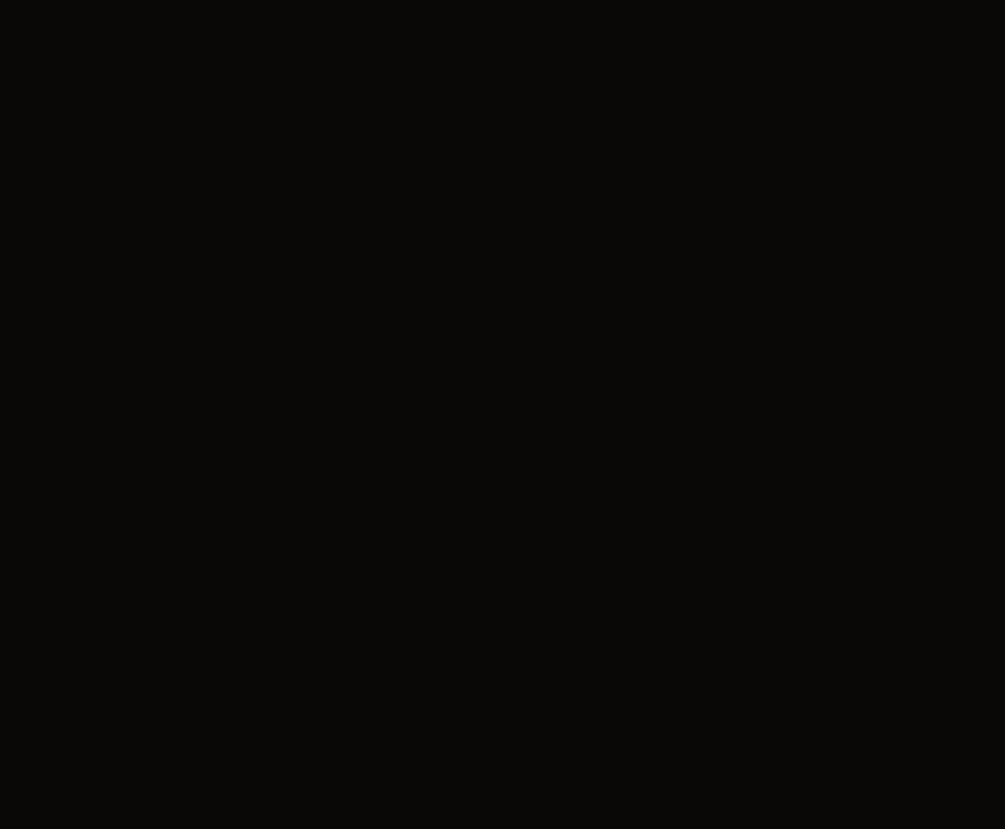
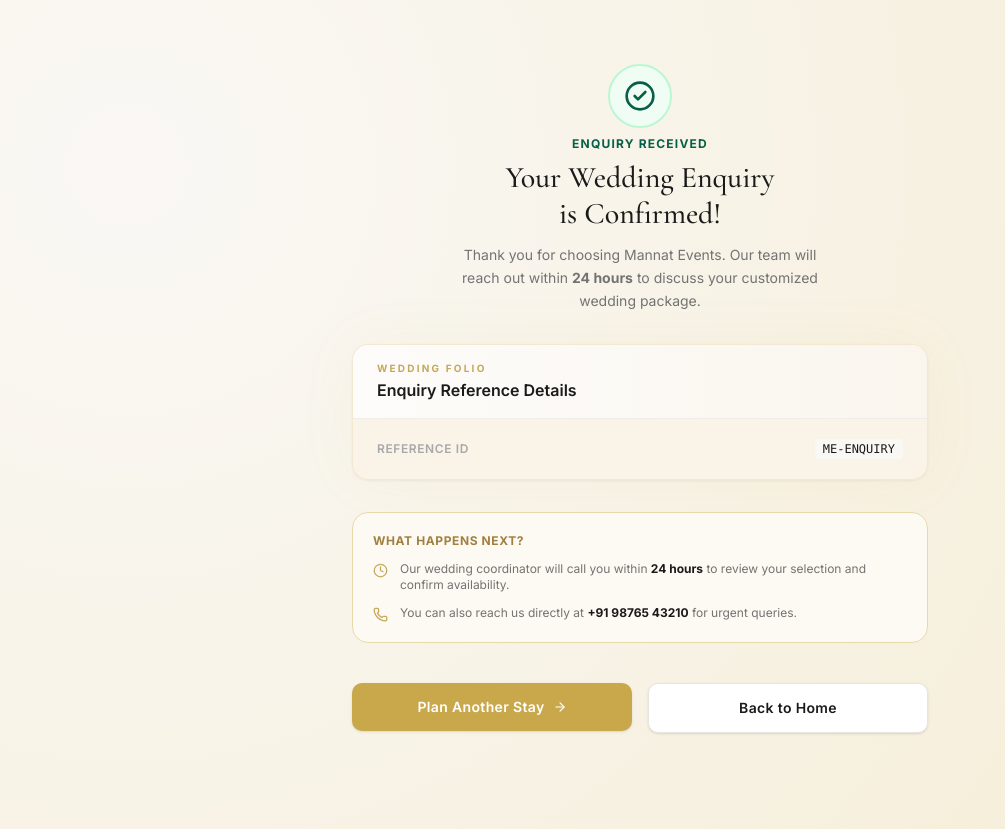
Before and after one commit to tanujpargai/mannat-events, a Next.js app: page /booking/confirmation in a window 1280 px wide. Before the commit this address had no page. Shown: the whole page, without its empty margins (0-1005 px from the left). Before the commit the page ends 800 px from the top, so only its background shows below. Built offline with nearby package versions, Linux system fonts and the light colour scheme.

Commit message:
Fix confirmation page 404 by using service client and graceful fallback for guest bookings

```diff
--- a/app/booking/confirmation/page.tsx
+++ b/app/booking/confirmation/page.tsx
@@ -1,17 +1,16 @@
 import type { Metadata } from 'next'
-import { notFound } from 'next/navigation'
 import Link from 'next/link'
-import { createClient } from '@/lib/supabase/server'
+import { createServiceClient } from '@/lib/supabase/server'
 import { Booking } from '@/lib/types'
 import { formatDate } from '@/lib/utils/booking'
 import { Card } from '@/components/ui/Card'
 import { StatusBadge } from '@/components/admin/StatusBadge'
 import { Button } from '@/components/ui/Button'
-import { CheckCircle2, ArrowRight } from 'lucide-react'
+import { CheckCircle2, ArrowRight, Phone, Clock } from 'lucide-react'
 
 export const metadata: Metadata = {
-  title: 'Booking Confirmed',
-  description: 'Your booking has been submitted successfully.',
+  title: 'Booking Confirmed – Mannat Events',
+  description: 'Your wedding enquiry has been submitted successfully.',
 }
 
 interface ConfirmationPageProps {
@@ -38,68 +37,105 @@ function DetailRow({ label, value, mono = false }: DetailRowProps) {
 export default async function ConfirmationPage({ searchParams }: ConfirmationPageProps) {
   const { id: bookingId } = await searchParams
 
-  if (!bookingId) notFound()
-
-  const supabase = await createClient()
-  const { data: booking, error } = await supabase
+  // Fetch booking details (best-effort via service client — no RLS restriction)
+  let booking: Booking | null = null
+  if (bookingId) {
+    try {
+      const serviceClient = createServiceClient()
+      const { data } = await serviceClient
         .from('bookings')
         .select('*')
         .eq('booking_id', bookingId)
         .single()
+      booking = data as Booking | null
+    } catch {
+      /* show generic confirmation if DB read fails */
+    }
+  }
 
-  if (error || !booking) notFound()
+  const displayId = booking?.booking_id ?? bookingId ?? 'ME-ENQUIRY'
 
-  const b = booking as Booking
-
-  const dayPlans = b.day_plans as any[]
-  const peakGuests = Array.isArray(dayPlans) && dayPlans.length > 0
+  const dayPlans = (booking?.day_plans ?? []) as any[]
+  const peakGuests = dayPlans.length > 0
     ? Math.max(...dayPlans.map(p => Math.max(p.lunch?.guest_count ?? 0, p.dinner?.guest_count ?? 0)))
-    : 0
+    : null
 
   return (
-    <div className="max-w-xl mx-auto space-y-8 py-4 animate-fade-up">
+    <div
+      className="min-h-screen flex items-start justify-center pt-16 pb-24 px-4"
+      style={{ background: 'radial-gradient(circle at 10% 20%, #FAF8F5 0%, #F5EDD6 100%)' }}
+    >
+      <div className="max-w-xl w-full space-y-8 animate-fade-up">
+
         {/* Success Banner */}
         <div className="text-center space-y-4">
-        <div className="inline-flex items-center justify-center w-14 h-14 rounded-full bg-[#F0FDF4] border border-[#BBF7D0] text-[#065F46] mb-2">
-          <CheckCircle2 size={28} />
+          <div className="inline-flex items-center justify-center w-16 h-16 rounded-full bg-[#F0FDF4] border-2 border-[#BBF7D0] text-[#065F46] mb-2">
+            <CheckCircle2 size={32} />
           </div>
           <div>
-          <p className="text-caption text-[#065F46] font-semibold">Success</p>
-          <h1 className="text-headline mt-1">Booking Submitted</h1>
-          <p className="mt-2 text-sm text-[#737373] max-w-sm mx-auto">
-            Your reservation has been recorded and is currently awaiting administrator review.
+            <p className="text-xs font-bold uppercase tracking-widest text-[#065F46]">Enquiry Received</p>
+            <h1 className="text-3xl font-serif font-medium text-[#1A1A1A] mt-2">
+              Your Wedding Enquiry<br />is Confirmed!
+            </h1>
+            <p className="mt-3 text-sm text-[#737373] max-w-sm mx-auto leading-relaxed">
+              Thank you for choosing Mannat Events. Our team will reach out within <strong>24 hours</strong> to discuss your customized wedding package.
             </p>
           </div>
         </div>
 
-      <Card className="p-0 overflow-hidden bg-white shadow-[0_8px_32px_rgba(0,0,0,0.04)]">
-        <div className="px-6 py-4 border-b border-[#F0EDE9] bg-[#FDFCFA]">
-          <p className="text-caption text-[#C9A84C]">Folio Details</p>
+        {/* Booking Details Card */}
+        <Card className="p-0 overflow-hidden bg-white shadow-lg border border-[#E8E2D8]">
+          <div className="px-6 py-4 border-b border-[#F0EDE9] bg-gradient-to-r from-[#FDFCFA] to-[#FAF6EE]">
+            <p className="text-[10px] uppercase tracking-[0.22em] text-[#C5A85C] font-bold mb-0.5">Wedding Folio</p>
+            <h2 className="text-base font-semibold text-[#1A1A1A]">Enquiry Reference Details</h2>
           </div>
           <div className="px-6 py-2">
-          <DetailRow label="Booking ID" value={b.booking_id} mono />
+            <DetailRow label="Reference ID" value={displayId} mono />
+            {booking && (
+              <>
                 <div className="flex justify-between items-center py-3 border-b border-[#F0EDE9]">
                   <span className="text-xs font-semibold uppercase tracking-wider text-[#A8A8A8]">Status</span>
-            <StatusBadge status={b.status} />
+                  <StatusBadge status={booking.status} />
                 </div>
-          <DetailRow label="Check-in"  value={formatDate(b.check_in)} />
-          <DetailRow label="Check-out" value={formatDate(b.check_out)} />
-          <DetailRow label="Duration"  value={`${b.duration} ${b.duration === 1 ? 'night' : 'nights'}`} />
-          <DetailRow label="Guests"    value={peakGuests} />
+                <DetailRow label="Check-in"  value={formatDate(booking.check_in)} />
+                <DetailRow label="Check-out" value={formatDate(booking.check_out)} />
+                <DetailRow label="Duration"  value={`${booking.duration} ${booking.duration === 1 ? 'night' : 'nights'}`} />
+                {peakGuests && peakGuests > 0 && (
+                  <DetailRow label="Peak Guests" value={peakGuests} />
+                )}
+              </>
+            )}
           </div>
         </Card>
 
+        {/* What Happens Next */}
+        <div className="rounded-2xl border border-[#E8D9A8] bg-[#FDFAF3] p-5 space-y-3">
+          <p className="text-xs font-bold uppercase tracking-wider text-[#A08040]">What Happens Next?</p>
+          <div className="space-y-3 text-xs text-[#737373]">
+            <div className="flex items-start gap-3">
+              <Clock size={15} className="text-[#C5A85C] mt-0.5 shrink-0" />
+              <span>Our wedding coordinator will call you within <strong className="text-[#1A1A1A]">24 hours</strong> to review your selection and confirm availability.</span>
+            </div>
+            <div className="flex items-start gap-3">
+              <Phone size={15} className="text-[#C5A85C] mt-0.5 shrink-0" />
+              <span>You can also reach us directly at <strong className="text-[#1A1A1A]">+91 98765 43210</strong> for urgent queries.</span>
+            </div>
+          </div>
+        </div>
+
+        {/* Actions */}
         <div className="flex flex-col sm:flex-row gap-4 pt-2">
-        <Link href="/dashboard" className="flex-1">
-          <Button variant="secondary" size="lg" className="w-full">
-            Back to Dashboard
-          </Button>
-        </Link>
           <Link href="/booking" className="flex-1">
             <Button variant="gold" size="lg" className="w-full flex items-center justify-center gap-2">
               Plan Another Stay <ArrowRight size={14} />
             </Button>
           </Link>
+          <Link href="/" className="flex-1">
+            <Button variant="secondary" size="lg" className="w-full">
+              Back to Home
+            </Button>
+          </Link>
+        </div>
       </div>
     </div>
   )
```
Lines whose indentation alone changed are shown as unchanged.
